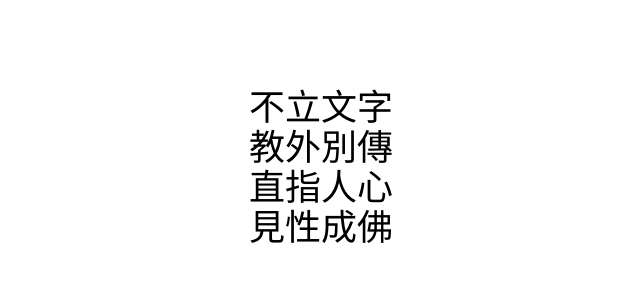
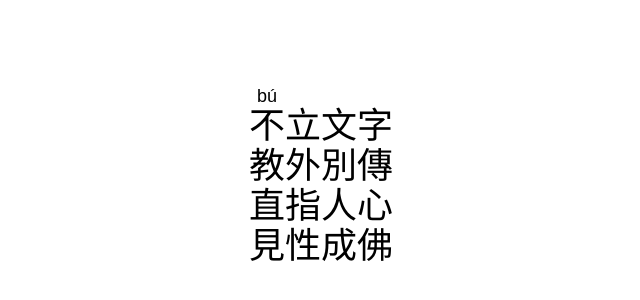
Before and after one commit to anreyw/anrey.wang, a Next.js app: page / in a window 1280 px wide. Shown: the part 104-404 px from the top of the page, without its empty margins (319-959 px from the left). Built offline with nearby package versions, Linux system fonts and the light colour scheme; a web font is replaced by a local one.

Commit message:
Add ruby text to one character
To test usage of ruby text on Chinese characters.

```diff
--- a/src/app/page.tsx
+++ b/src/app/page.tsx
@@ -4,7 +4,7 @@ export default function Page(): JSX.Element {
   return (
     <div className="mt-48 flex justify-center px-12">
       <p className="text-4xl" lang="zh">
-        不立文字
+        <ruby>不<rt>bú</rt></ruby>立文字
         <br />
         教外別傳
         <br />
```
